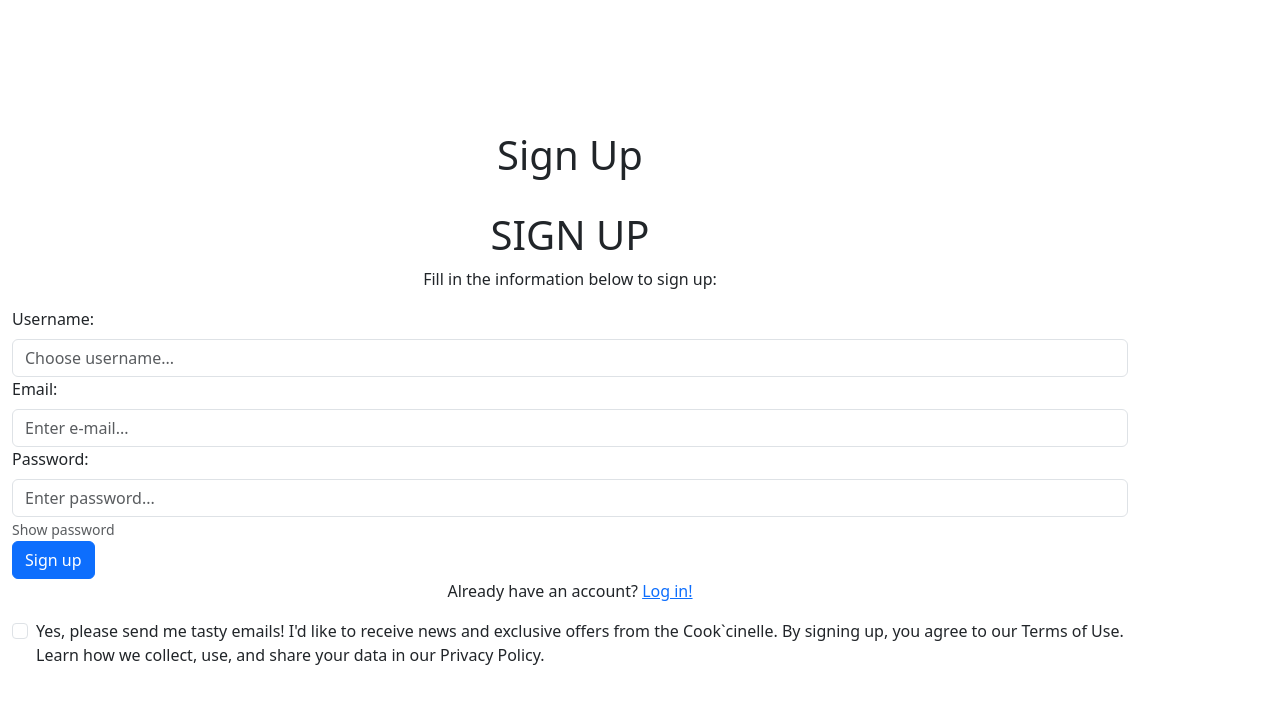
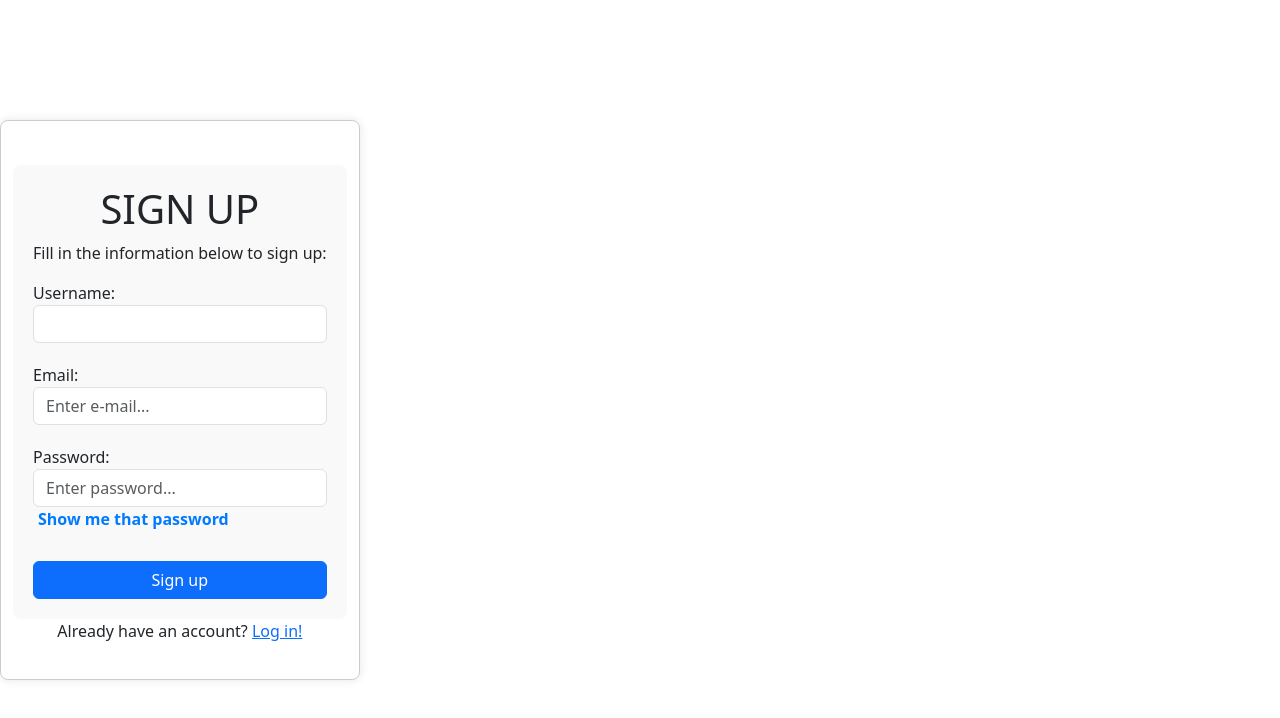
Before and after one commit to LauraI-S/MuseX, a React (Vite) app in the folder client/: page /signup in a window 1280 px wide. Shown: the top 718 px of the page. Built offline with nearby package versions, Linux system fonts and the light colour scheme.

Commit message:
having my signup-page on the frontend almost  working

```diff
--- a/client/src/pages/SignUp.tsx
+++ b/client/src/pages/SignUp.tsx
@@ -1,81 +1,83 @@
-import React, { useState } from 'react';
+import React, { ChangeEvent, useState } from 'react';
 import { Button, Form } from 'react-bootstrap';
+import '../styles/SignUp.css'; // Import a CSS file for custom styling
 
 function SignUp() {
-  const [displayName, setDisplayName] = useState('');
-  const [email, setEmail] = useState('');
-  const [password, setPassword] = useState('');
-  const [passwordType, setPasswordType] = useState('password');
+  const [newUser, setNewUser] = useState<User>({
+    userName: "",
+    email: "",
+    password: "",
+    userImage: "",
+  });
+  const [showPassword, setShowPassword] = useState(false);
 
-  const handleDisplayNameChange = (e) => {
-    setDisplayName(e.target.value);
-  };
-
-  const handleEmailChange = (e) => {
-    setEmail(e.target.value);
-  };
-
-  const handlePasswordChange = (e) => {
-    setPassword(e.target.value);
+  const handleSignupInputChange = (e: ChangeEvent<HTMLInputElement>) => {
+    //!the following line basically combines the new user-information with existing information
+    //!...:spread-operator keeps track of the previously stored information
+    setNewUser({ ...newUser, [e.target.name]: e.target.value });
+    console.log('e.target.name :>> ', e.target.name);
+    console.log('e.target.value :>> ', e.target.value);
   };
 
   const togglePasswordVisibility = () => {
-    setPasswordType((prevType) => (prevType === 'password' ? 'text' : 'password'));
+    setShowPassword(!showPassword);
   };
 
+  //!preventing new page-reload by default, console-logging my new user
   const handleSubmit = (e) => {
     e.preventDefault();
+    console.log('newUser :>> ', newUser);
     // Add your sign-up logic here
   };
+  return (
+    <div className="container fancy-container">
 
-  return (
-    <div className="container">
-      <h1 className="text-center">Sign Up</h1>
       <br />
-      <div className="registration-container">
+      <div className="registration-container fancy-form-container">
         <h1 className="text-center">SIGN UP</h1>
-        <Form onSubmit={handleSubmit}>
+        <form onSubmit={handleSubmit}>
           <p className="text-center">Fill in the information below to sign up:</p>
-          <Form.Group controlId="username">
-            <Form.Label>Username:</Form.Label>
-            <Form.Control
+          <div className="form-group">
+            <label htmlFor="username">Username:</label>
+            <input
               type="text"
-              placeholder="Choose username..."
-              value={displayName}
-              onChange={handleDisplayNameChange}
+              name="username"
+              onChange={handleSignupInputChange}
+              className="form-control"
             />
-          </Form.Group>
-          <Form.Group controlId="email">
-            <Form.Label>Email:</Form.Label>
-            <Form.Control
+          </div>
+          <div className="form-group">
+            <label htmlFor="email">Email:</label>
+            <input
               type="text"
               placeholder="Enter e-mail..."
-              value={email}
-              onChange={handleEmailChange}
+              name="email"
+              onChange={handleSignupInputChange}
+              className="form-control"
               required
             />
-          </Form.Group>
-          <Form.Group controlId="password">
-            <Form.Label>Password:</Form.Label>
-            <Form.Control
-              type={passwordType}
+          </div>
+          <div className="form-group">
+            <label htmlFor="password">Password:</label>
+            <input
+              type={showPassword ? 'hide' : 'password'}
               placeholder="Enter password..."
-              value={password}
-              onChange={handlePasswordChange}
+              name="password"
+              onChange={handleSignupInputChange}
+              className="form-control"
               required
             />
-            <Form.Text
-              className="text-muted"
-              style={{ cursor: 'pointer' }}
+            <div
+              className="password-toggle"
               onClick={togglePasswordVisibility}
             >
-              {passwordType === 'password' ? 'Show' : 'Hide'} password
-            </Form.Text>
-          </Form.Group>
-          <Button variant="primary" type="submit" block>
+              {showPassword ? 'Rather hide' : 'Show me that'} password
+            </div>
+          </div>
+          <Button type="submit" className="btn-primary btn-block">
             Sign up
           </Button>
-        </Form>
+        </form>
       </div>
       <p className="text-center">
         Already have an account?{' '}
@@ -83,20 +85,7 @@ function SignUp() {
           Log in!
         </a>
       </p>
-      <Form>
-        <Form.Group controlId="newsletterCheckbox" className="ckeckbox-box">
-          <Form.Check
-            type="checkbox"
-            label={
-              <span className="checkbox-label">
-                Yes, please send me tasty emails! I'd like to receive news and exclusive offers
-                from the Cook`cinelle. By signing up, you agree to our Terms of Use. Learn how we
-                collect, use, and share your data in our Privacy Policy.
-              </span>
-            }
-          />
-        </Form.Group>
-      </Form>
+      {/* Your checkbox can be added here */}
     </div>
   );
 }
--- a/client/src/styles/App.css
+++ b/client/src/styles/App.css
@@ -1,6 +1,6 @@
-#root {
+/* #root {
   max-width: 1280px;
   margin: 0 auto;
   padding: 2rem;
   text-align: center;
-}
+} */
--- a/client/src/styles/SignUp.css
+++ b/client/src/styles/SignUp.css
@@ -1,99 +1,45 @@
-.registration-container {
-    max-width: 80%;
-    margin: auto;
-    padding: 15px;
+.fancy-container {
+    max-width: 400px;
+    margin: 50px auto;
+    padding: 20px;
     border: 1px solid #ccc;
-    /* border-radius: 6px; */
-    box-shadow: 0 0 8px rgba(0, 0, 0, 0.1);
-    /* background-color: #fff; */
+    border-radius: 8px;
+    box-shadow: 0 0 10px rgba(0, 0, 0, 0.1);
 }
 
-h1 {
-    text-align: center;
-    color: #333;
-    font-size: 24px;
-    margin-bottom: 15px;
+.fancy-form-container {
+    background-color: #f9f9f9;
+    padding: 20px;
+    border-radius: 8px;
 }
 
-/* .salad {
-    text-align: center;
-    margin-bottom: 15px;
+.form-group {
+    margin-bottom: 20px;
 }
 
-.salad img {
-    max-width: 80%;
-    height: auto;
-} */
-
-.searchInputBox {
+.form-control {
     width: 100%;
-    padding: 8px;
-    margin-bottom: 10px;
+    padding: 10px;
     box-sizing: border-box;
+    border: 1px solid #ccc;
+    border-radius: 4px;
 }
 
-.password-container {
-    position: relative;
+.password-toggle {
+    cursor: pointer;
+    margin-left: 5px;
+    color: #007bff;
+    font-weight: bold;
 }
 
-.hide-password {
-
-    cursor: pointer;
-    color: rosybrown;
-    font-size: 15px;
+.btn-primary {
+    background-color: #007bff;
+    color: #fff;
+    border: none;
 }
 
-.signupbtn {
+.btn-block {
+    display: block;
     width: 100%;
-    padding: 8px;
-    background-color: rosybrown;
-    color: #fff;
-    border: none;
-    border-radius: 4px;
-    cursor: pointer;
-    font-size: 16px;
-}
-
-.signupbtn:hover {
-    background-color: red;
-}
-
-p {
-    text-align: center;
-    font-size: 14px;
     margin-top: 10px;
 }
-
-.resetButton {
-    color: #007bff;
-    text-decoration: none;
-    font-size: 14px;
-}
-
-.resetButton:hover {
-    text-decoration: underline;
-}
-
-.checkbox-label {
-    font-size: 19px;
-    color: #555;
-}
-
-.ckeckbox-box {
-    display: flex;
-    align-items: center;
-}
-
-.hamburger {
-    text-align: center;
-    margin-top: 20px;
-}
-
-.hamburger img {
-    width: 100%;
-    max-width: 2000px;
-    height: auto;
-    border-radius: 8px;
-    /* box-shadow: 0 0 10px rgba(0, 0, 0, 0.2); */
-    margin-top: 10px;
-}
```
